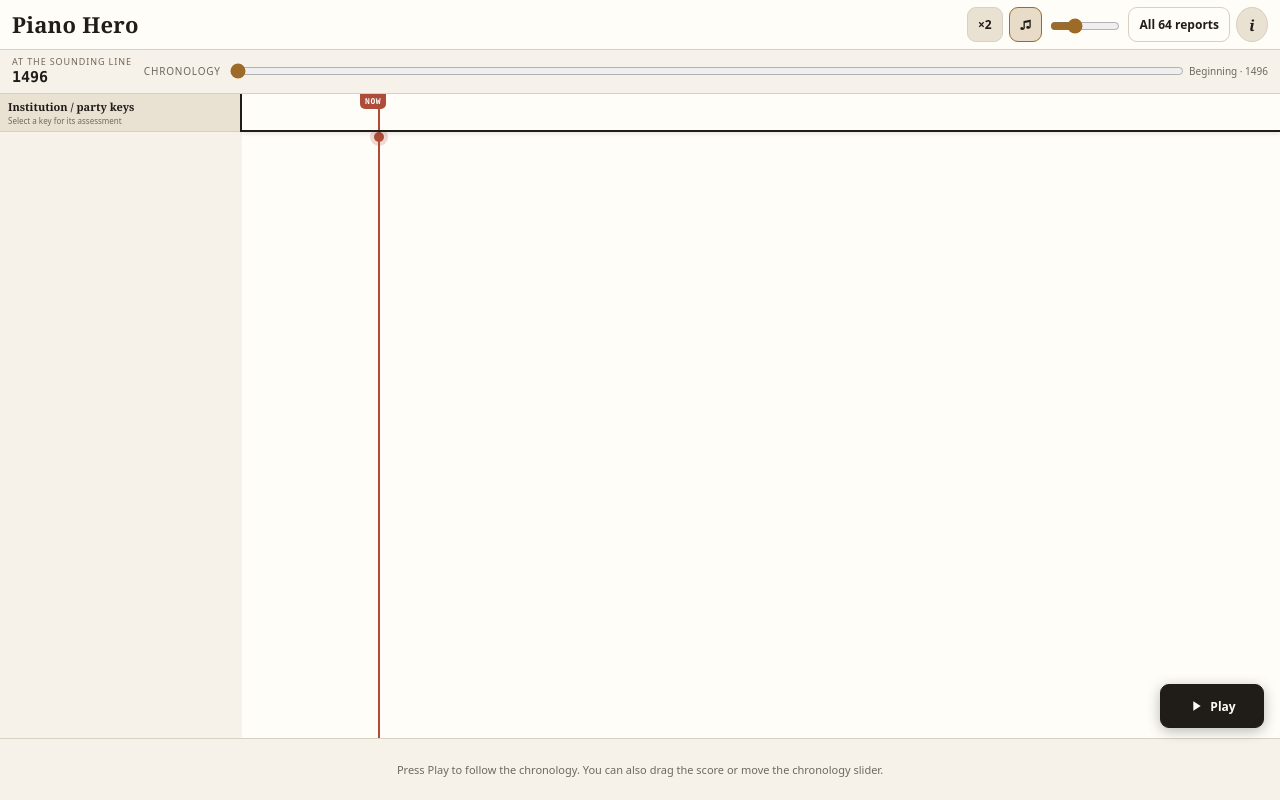
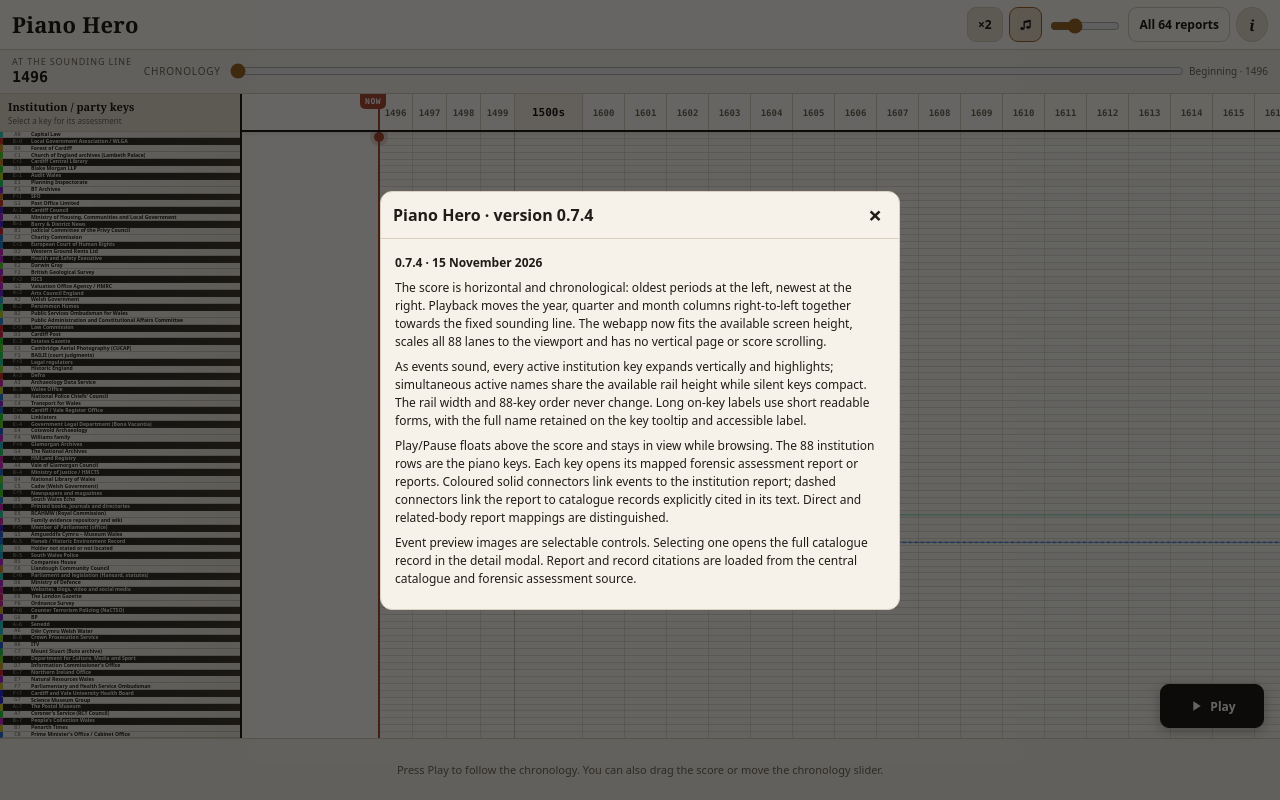
Before and after one commit to unclehowell/cedwyn-piano-hero, a plain HTML site: page public/index.html in a window 1280 px wide. Both pictures are taken after a click on the button "Version information". Drawn offline with Linux system fonts and the light colour scheme; a script that the page names is missing.

Commit message:
Piano Hero 0.7.4 restore startup state declaration
Restore the shared timeline state declaration so app startup reaches the activity and assessment data loader.

```diff
--- a/public/assets/ph.js
+++ b/public/assets/ph.js
@@ -1,4 +1,4 @@
-/* Piano Hero 0.7.3 — sounding institution keys expand within a fixed-width rail. */
+/* Piano Hero 0.7.4 — sounding institution keys expand within a fixed-width rail. */
 (function () {
   'use strict';
   var $ = function (id) { return document.getElementById(id); };
@@ -16,7 +16,7 @@
   if (!app) return;
 
   var D = null, F = null, TH = {}, N = 0, Q = 0, ROW_H = 42, RULER_H = 56,
-      ROW_TOPS = [], ROW_HEIGHTS = [], ROW_TOTAL_H = 0, SOUNDING_ROWS = [];
+      ROW_TOPS = [], ROW_HEIGHTS = [], ROW_TOTAL_H = 0, SOUNDING_ROWS = [],
       PLAYHEAD_X = 136, X = [], W = [], TOTAL_W = 0, K = [],
       notes = [], rows = [], keyEls = [], eventEls = [],
       reportNodes = [], eventRefs = {}, reportNodesById = {},
@@ -850,7 +850,7 @@
       positionAt(0);built=true;
       $('ph-data-note').textContent='Activity data '+D.generated+' · assessment source '+F.source.updated+' · 13 unassigned reports remain in the full report list';
       window.PianoHero={
-        version:'0.7.3',play:start,pause:function(){stop(true);},toggle:togglePlay,
+        version:'0.7.4',play:start,pause:function(){stop(true);},toggle:togglePlay,
         data:D,forensic:F,openInstitution:showInstitution,openReport:showReport,
         openEvent:showEvent,openRecord:showRecord,seek:function(r){setProgress(r,true);},
         rowsPassed:function(){return progressR;},segments:function(){return segs;}
--- a/public/index.html
+++ b/public/index.html
@@ -3,7 +3,7 @@
 <head>
 <meta charset="utf-8">
 <meta name="viewport" content="width=device-width,initial-scale=1,viewport-fit=cover">
-<meta name="app-version" content="0.7.3">
+<meta name="app-version" content="0.7.4">
 <title>Piano Hero · institutions and the record on a moving score · Cedwyn Estate</title>
 <meta name="description" content="A horizontal chronological score: one institutional piano key per row, events moving from oldest to newest towards a fixed sounding line, with evidence-backed links to forensic assessments and cited records.">
 <link rel="canonical" href="https://bucklerfamily.estate/piano-hero/">
@@ -16,7 +16,7 @@
 <script src="/_cedwyn/ghf/ghf-boot.js?v=2.1.30"></script>
 </head>
 <body class="ph-body">
-<main id="ph" class="ph" aria-label="Piano Hero" data-version="0.7.3">
+<main id="ph" class="ph" aria-label="Piano Hero" data-version="0.7.4">
   <header class="ph-top">
     <div class="ph-brand">
       <h1>Piano Hero</h1>
@@ -110,9 +110,9 @@
   </dialog>
 
   <dialog id="ph-version-dialog" class="ph-version-dialog" aria-labelledby="ph-version-title">
-    <header><b id="ph-version-title">Piano Hero · version 0.7.3</b><button type="button" id="ph-version-close" class="ph-close" aria-label="Close">×</button></header>
+    <header><b id="ph-version-title">Piano Hero · version 0.7.4</b><button type="button" id="ph-version-close" class="ph-close" aria-label="Close">×</button></header>
     <div class="version-body">
-      <p><strong>0.7.3 · 15 November 2026</strong></p>
+      <p><strong>0.7.4 · 15 November 2026</strong></p>
       <p>The score is horizontal and chronological: oldest periods at the left, newest at the right. Playback moves the year, quarter and month columns right-to-left together towards the fixed sounding line. The webapp now fits the available screen height, scales all 88 lanes to the viewport and has no vertical page or score scrolling.</p>
       <p>As events sound, every active institution key expands vertically and highlights; simultaneous active names share the available rail height while silent keys compact. The rail width and 88-key order never change. Long on-key labels use short readable forms, with the full name retained on the key tooltip and accessible label.</p>
       <p>Play/Pause floats above the score and stays in view while browsing. The 88 institution rows are the piano keys. Each key opens its mapped forensic assessment report or reports. Coloured solid connectors link events to the institution report; dashed connectors link the report to catalogue records explicitly cited in its text. Direct and related-body report mappings are distinguished.</p>
@@ -120,6 +120,6 @@
     </div>
   </dialog>
 </main>
-<script src="assets/ph.js?v=0.7.3" defer></script>
+<script src="assets/ph.js?v=0.7.4" defer></script>
 </body>
 </html>
```
Also changed, not shown: 2 other files.
